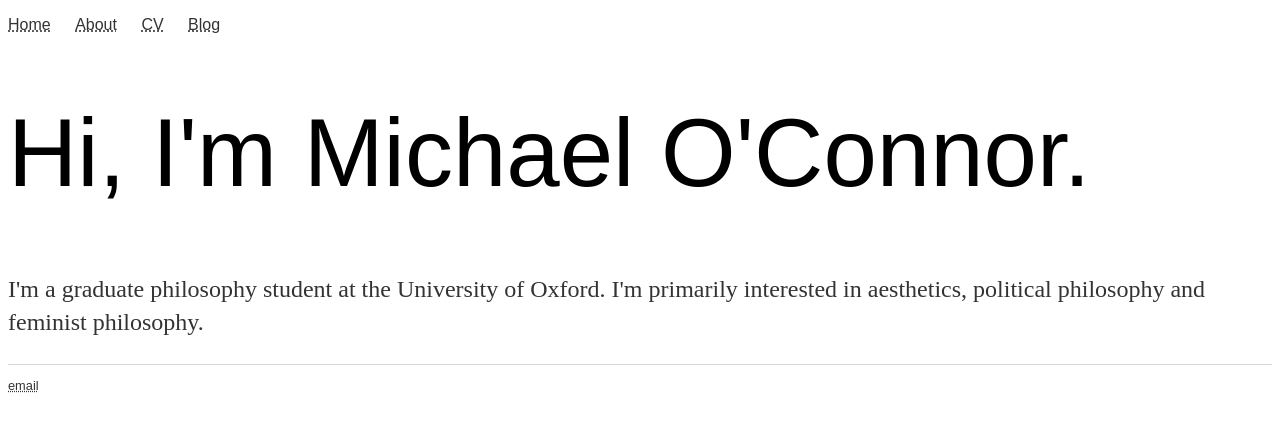
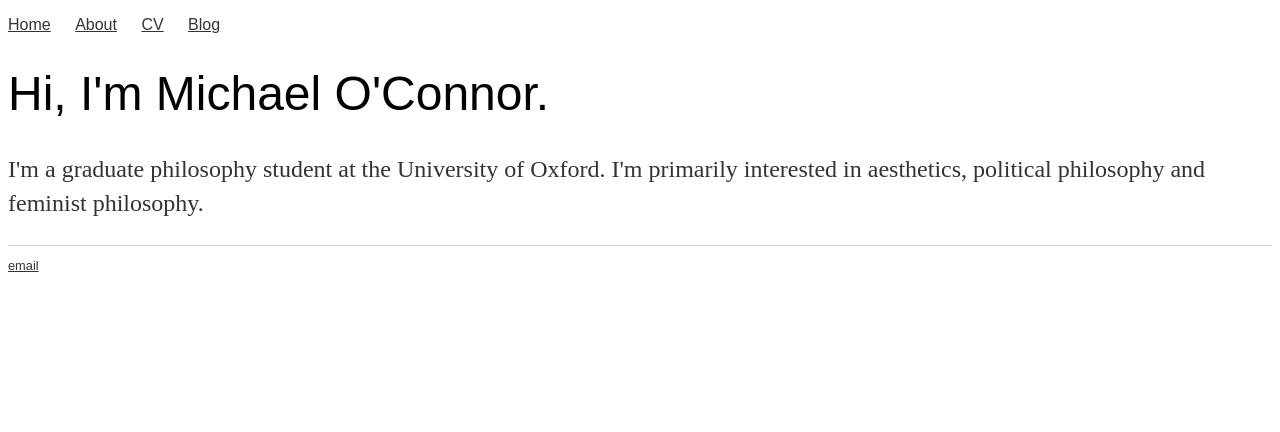
Before and after one commit to MichaelO-Connor/MichaelO-Connor.github.io, a Jekyll site: the page built from index.html, in a window 1280 px wide. Shown: the top 432 px of the page. Built offline with Jekyll 4.4.1, drawn with Linux system fonts in a browser that asks for light colours.

Commit message:
Update main.css

```diff
--- a/css/main.css
+++ b/css/main.css
@@ -16,14 +16,14 @@ nav ul li, footer ul li {
     margin-right: 20px;
 }
 a {
-   text-decoration: underline dotted;
+   text-decoration: underline;
     color: #333;
 }
 a:hover {
-    text-decoration: underline dotted;
+    text-decoration: underline;
 }
 h1 {
-    font-size: 6em;
+    font-size: 3em;
     font-family: alegreya-sans, sans-serif;
     font-weight: 400;
     font-style: normal;
```
